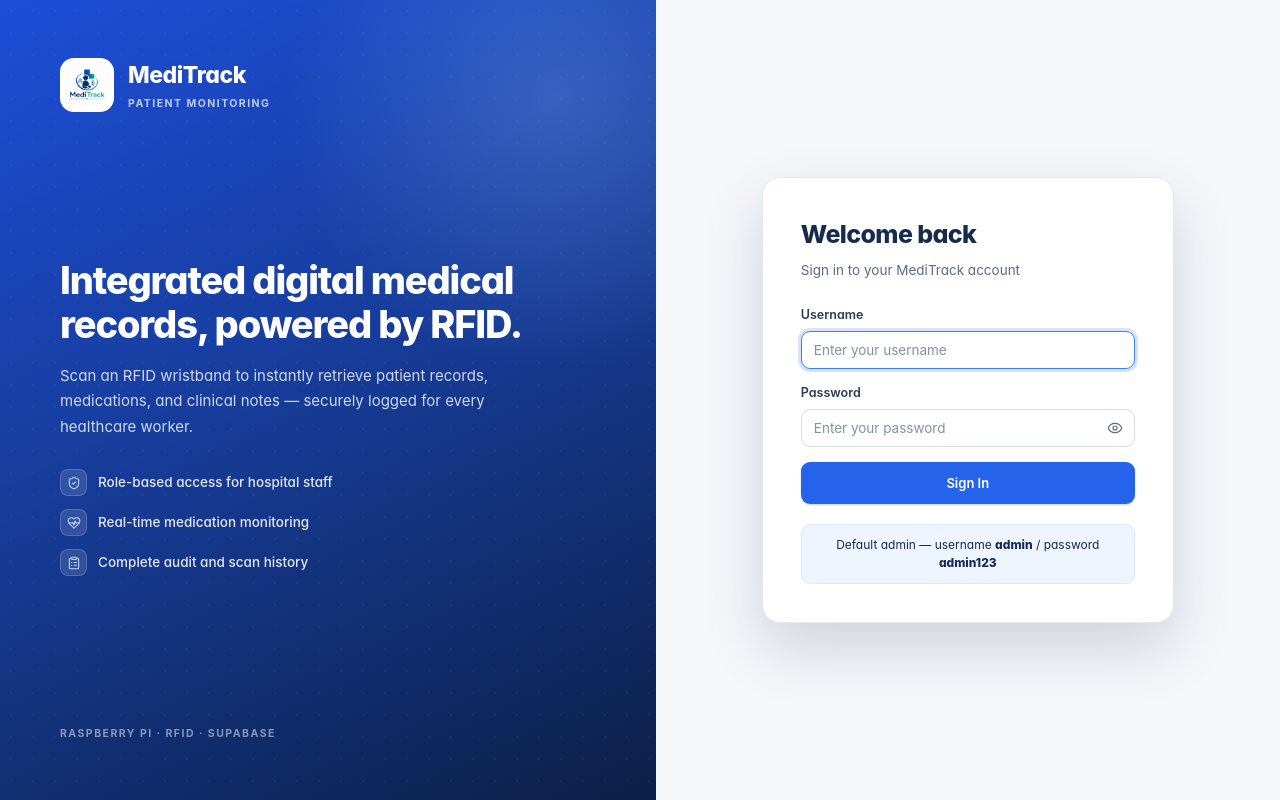
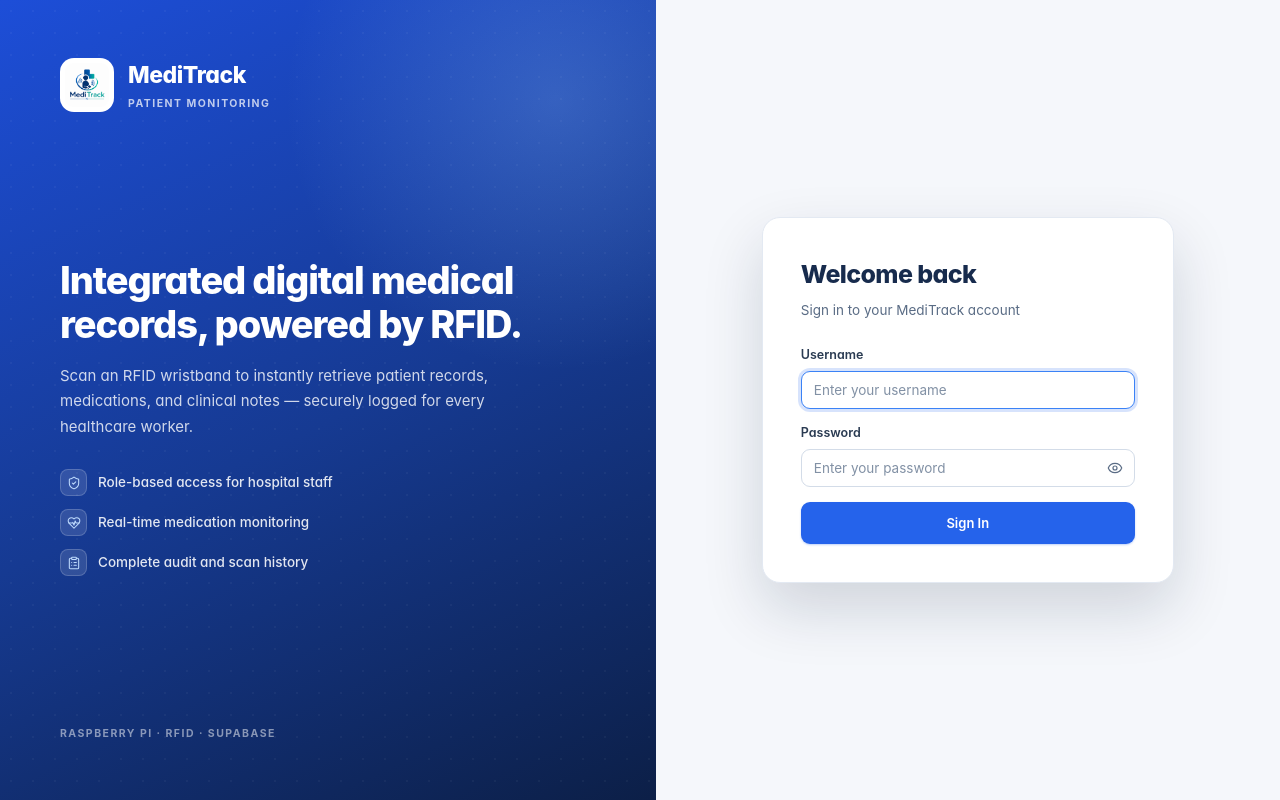
Before and after one commit to MeditrackSystem/Meditrack, a React (Vite) app: page /#/login in a window 1280 px wide. Built offline with nearby package versions, Linux system fonts and the light colour scheme; no server answers.

Commit message:
Remove default admin hint from login UI

```diff
--- a/src/pages/Login.jsx
+++ b/src/pages/Login.jsx
@@ -105,9 +105,6 @@ export default function Login({ onLogin }) {
             </button>
           </form>
 
-          <div className="auth-hint">
-            Default admin — username <b>admin</b> / password <b>admin123</b>
-          </div>
         </div>
       </main>
     </div>
```
